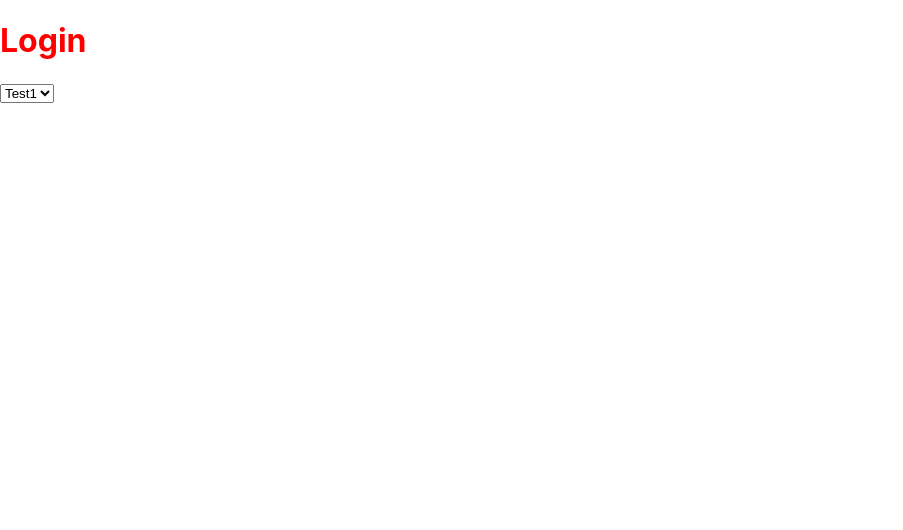
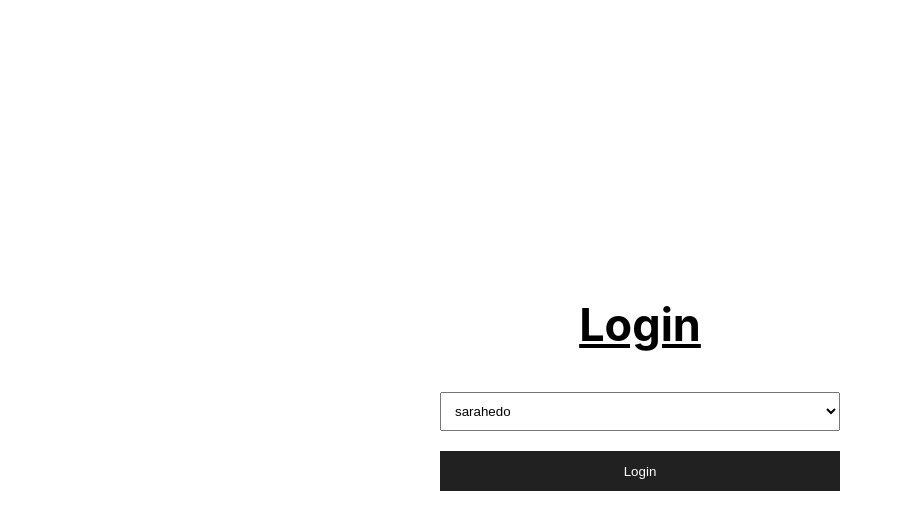
Before and after one commit to T1263/wyr, a React (Create React App) app: page / in a window 1280 px wide. Shown: the top 530 px of the page, without its empty margins (0-903 px from the left). Built offline with nearby package versions, Linux system fonts and the light colour scheme.

Commit message:
feat: Login works.

```diff
--- a/src/App.js
+++ b/src/App.js
@@ -3,10 +3,11 @@ import { useDispatch, useSelector } from 'react-redux';
 import { getInitialData } from './features';
 import '../src/styles/global.css';
 import Login from './features/login/Login';
+import Start from './features/start/Start';
 
 function App() {
   const dispatch = useDispatch();
-  const loggedUser = useSelector(({ loggedUser }) => loggedUser);
+  const loggedUser = useSelector(({ loggedUser }) => loggedUser.value);
 
   useEffect(() => {
     dispatch(getInitialData());
@@ -18,6 +19,7 @@ function App() {
       <header className="App-header">
         <h1>Header</h1>
       </header>
+      <Start />
     </div>
   );
 }
--- a/src/features/login/Login.module.css
+++ b/src/features/login/Login.module.css
@@ -1,3 +1,12 @@
+.login {
+  border-radius: 20;
+  display: flex;
+  flex-direction: column;
+  height: 96vh;
+  align-items: center;
+  justify-content: center;
+}
 .head {
-  color: red;
+  font-size: 45px;
+  text-decoration: underline;
 }
--- a/src/features/login/LoginForm.module.css
+++ b/src/features/login/LoginForm.module.css
@@ -1,3 +1,23 @@
-.logInForm {
-  color: red;
+.form {
+  display: flex;
+  flex-direction: column;
 }
+
+.form select {
+  width: 400px;
+  padding: 10px;
+  margin: 10px;
+}
+
+.form button {
+  cursor: pointer;
+  background: #212121;
+  margin: 10px;
+  height: 40px;
+  color: white;
+  border: none;
+}
+
+.form button:hover {
+  background: #464545;
+}
--- a/src/features/login/_LoginForm.js
+++ b/src/features/login/_LoginForm.js
@@ -1,14 +1,30 @@
-import React from 'react';
+import React, { useState } from 'react';
+import { useDispatch, useSelector } from 'react-redux';
 import css from './LoginForm.module.css';
+import { logIn } from './loginSlice';
 export default function LoginForm() {
+  const [userId, setUserId] = useState('');
+  const { users } = useSelector(({ users }) => users);
+  const dispatch = useDispatch();
+  const handleSubmit = (e) => {
+    e.preventDefault();
+    dispatch(logIn(userId));
+  };
   return (
-    <div className={css.logInForm}>
-      <form>
-        <select name="" id="">
-          <option value="">Test1</option>
-          <option value="">Test2</option>
-        </select>
-      </form>
-    </div>
+    <form className={css.form} onSubmit={handleSubmit}>
+      <select
+        name=""
+        value={userId}
+        onChange={({ target }) => setUserId(target.value)}
+      >
+        <option key="1" disabled>
+          Choose a User:
+        </option>
+        {Object.keys(users).map((id) => (
+          <option key={id}>{users[id].id}</option>
+        ))}
+      </select>
+      <button type="submit">Login</button>
+    </form>
   );
 }
--- a/src/features/login/loginSlice.js
+++ b/src/features/login/loginSlice.js
@@ -2,13 +2,16 @@ import { createSlice } from '@reduxjs/toolkit';
 
 export const loginSlice = createSlice({
   name: 'loggedUser',
-  initialState: null,
+  initialState: {
+    value: null,
+  },
   reducers: {
     logIn: (state, action) => {
-      state = action.payload;
+      console.log(action);
+      state.value = action.payload;
     },
     logOut: (state) => {
-      state = '';
+      state.value = '';
     },
   },
 });
--- /dev/null
+++ b/src/features/start/Start.js
@@ -0,0 +1,16 @@
+import React from 'react';
+import { useSelector } from 'react-redux';
+
+export default function Start() {
+  const { questions } = useSelector(({ questions }) => questions);
+
+  return (
+    <div>
+      <ul>
+        {Object.keys(questions).map((question, sec) => (
+          <li key={questions[question].id}> {questions[question].author} </li>
+        ))}
+      </ul>
+    </div>
+  );
+}
```
